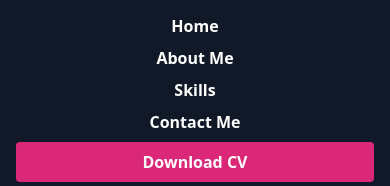
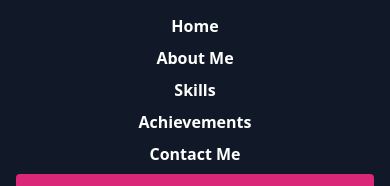
Before and after one commit to MD-Sabbir-Hosain-Rafi99/portfolio, a website: page index.html in a window 390 px wide. Both pictures are taken after a click on the button 362 px from the left and 29 px from the top of the page. Shown: the part 50-236 px from the top of the page. Drawn offline with nearby package versions, Linux system fonts and the light colour scheme.

Commit message:
Achievements menu add for mobile section

```diff
--- a/index.html
+++ b/index.html
@@ -89,6 +89,7 @@
             <a href="#home" class="block text-white font-bold text-center hover:text-pink-600">Home</a>
             <a href="#about" class="block text-white font-bold text-center hover:text-pink-600">About Me</a>
             <a href="#skills" class="block text-white font-bold text-center hover:text-pink-600">Skills</a>
+            <a href="#skills" class="block text-white font-bold text-center hover:text-pink-600">Achievements</a>
             <a href="#contact" class="block text-white font-bold text-center hover:text-pink-600">Contact Me</a>
             <a href="/cv.pdf" download
                 class="block text-white font-bold text-center bg-pink-600 text-white text-center px-4 py-2 rounded hover:bg-pink-700 transition duration-300">Download
@@ -404,13 +405,16 @@
 
                 <!-- Social Icons -->
                 <div class="flex space-x-4">
-                    <a href="https://www.facebook.com/profile.php?id=61569504855156" target="_blank" class="hover:text-pink-400 transition">
+                    <a href="https://www.facebook.com/profile.php?id=61569504855156" target="_blank"
+                        class="hover:text-pink-400 transition">
                         <i class="fab fa-facebook text-xl"></i>
                     </a>
-                    <a href="https://github.com/MD-Sabbir-Hosain-Rafi99" target="_blank" class="hover:text-pink-400 transition">
+                    <a href="https://github.com/MD-Sabbir-Hosain-Rafi99" target="_blank"
+                        class="hover:text-pink-400 transition">
                         <i class="fab fa-github text-xl"></i>
                     </a>
-                    <a href="https://www.linkedin.com/in/md-sabbir-hosain-rafi-411297220/" target="_blank" class="hover:text-pink-400 transition">
+                    <a href="https://www.linkedin.com/in/md-sabbir-hosain-rafi-411297220/" target="_blank"
+                        class="hover:text-pink-400 transition">
                         <i class="fab fa-linkedin text-xl"></i>
                     </a>
                 </div>
```
